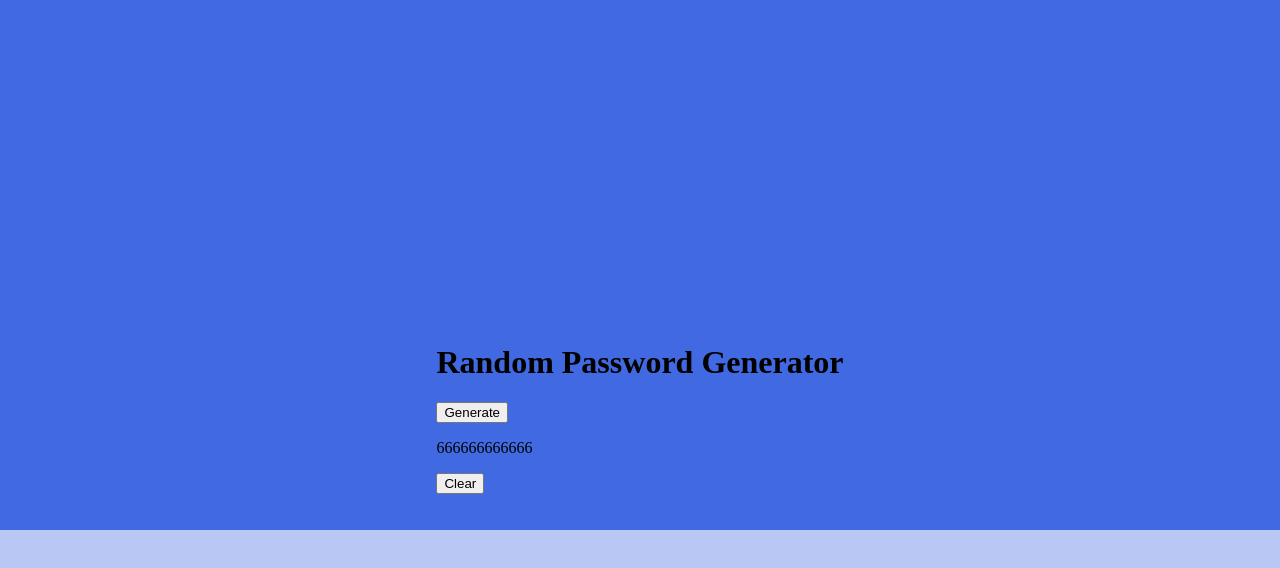
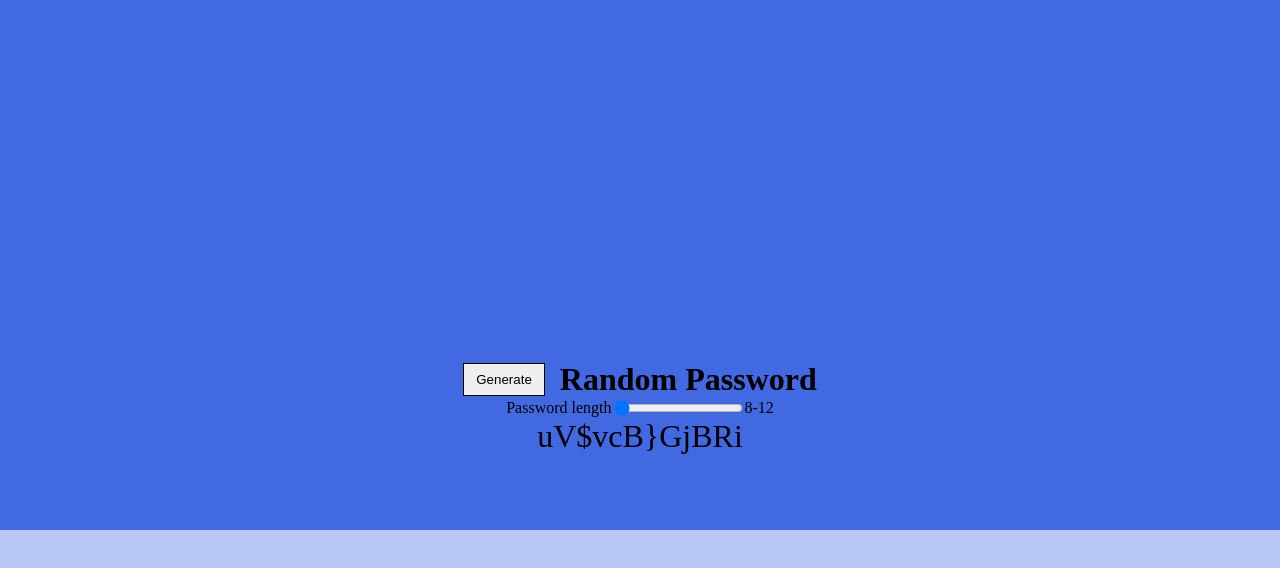
Before and after one commit to Blackhawk56210/LetPhil, a plain HTML site: page PassWordGenerator/index.html in a window 1280 px wide. Both pictures are taken after a click on the button "Generate". Drawn offline with Linux system fonts and the light colour scheme.

Commit message:
updating password generator

```diff
--- a/PassWordGenerator/index.html
+++ b/PassWordGenerator/index.html
@@ -4,15 +4,25 @@
     <meta charset="UTF-8">
     <meta name="viewport" content="width=device-width, initial-scale=1.0">
     <link rel="stylesheet" href="styles.css">
-    <title>Document</title>
+    <title>Random Password Generator</title>
 </head>
 <body>
  <div id="container">
-    <h1>Random Password Generator</h1>
-    <button id="generate" >Generate</button>
+    <div id="header">
+     <button id="generate" >Generate</button>
+     <h1>Random Password</h1>
+    </div>
+    <div id="length">
+      <label for="slider">Password length</label>
+      <input type="range" id="length-selector" min="8" max="12" value="8" step="2">
+      <span id="sliderValue">8-12</span>
+      <datalist id="tickmarks">
+        <option value="8"></option>
+        <option value="10"></option>
+        <option value="12"></option>
+      </datalist>
+    </div>
     <p id="output"></p>
-    <!--add clear button/local storage-->
-    <button id="Clear">Clear</button>
  </div>
     <script src="script.js"></script>
 </body>
--- a/PassWordGenerator/script.js
+++ b/PassWordGenerator/script.js
@@ -1,26 +1,50 @@
 //character variables
-const characters = "ABCDEFGHIJKLMNOPQRSTUVWXYZabcdefghijklmnopqrstuvwxyz0123456789";
+const characters = "ABCDEFGHIJKLMNOPQRSTUVWXYZabcdefghijklmnopqrstuvwxyz0123456789!#$%&'()*+,-./:;<=>?@[\]^_`{|}~";
 
-//random index
+//index
 const passwordLength = 12;
 const randomIndex = Math.floor(Math.random() * characters.length);
 const randomCharacters = characters[randomIndex];
+const slider = document.getElementById("lengthSlider");
+const lengthDisplay = document.getElementById("lengthValue");
+const generateButton = document.getElementById("generate");
+const output = document.getElementById("output");
 
 //random password Generation
 function generateRandomPassword(passwordLength) {
     let password = "";
     for (let i = 0; i < passwordLength; i++){
-    password += randomCharacters;
-
+      const randomIndex = Math.floor(Math.random() * characters.length);
+      password += characters[randomIndex];
   }
   return password;
 }
 
-//password Generator
+//password Generator button
 document.getElementById("generate").addEventListener("click", () => {
  const password = generateRandomPassword(12);
  document.getElementById("output").textContent = password;
 });
 
+//update length display when slider moves
+slider.addEventListener("input", () => {
+  LengthDisplay.textContent = slider.value;
+});
+
+generateButton.addEventListener("click", () => {
+  const passwordLength = slider.value;
+  const password = generateRandomPassword(passwordLength);
+  output.textContent = password;
+})
+
+
+//length-selector tickmarks
+// const slider = document.getElementById("slider");
+// const sliderValue = document.getElementById("sliderValue");
+
+// sliderValue.addEventListener("input", () => {
+//   sliderValue.textContent = slider.Value;
+// })
+
 //hope it works
-console.log(generateRandomPassword(characters));
+console.log(generateRandomPassword(12));
--- a/PassWordGenerator/styles.css
+++ b/PassWordGenerator/styles.css
@@ -6,17 +6,53 @@ body {
     background: linear-gradient(180deg, #4169e1 65%, #B8C7F4 35%);
 }
 
-.container {
+#header {
+    display: flex;
+    align-items: center; /* Aligns items vertically */
+    justify-content: flex-start; /* Aligns items to the left */
+    gap: 15px; /* Space between the button and heading */
+}
+
+h1 {
+    margin: 0; /* Removes default margin */
+    white-space: nowrap; /* Prevents wrapping */
+}
+
+#generate {
+    cursor: pointer;
+    border: 1px solid #000;
+    padding: 8px 12px; /* Adds padding for better spacing */
+}
+
+#length {
+    display: flex;
+    align-items: center;
+    justify-content: center;
+}
+
+#output {
     display: flex;
     justify-content: center;
-    align-items: center;
-    border: 1px solid #000;
+    margin: 0px;
+    font-size: 2.0rem;
 }
 
-.generate {
+/*range selector
+
+input[type="range"] {
+    appearance: none;
+}
+
+input[type="range"]::-webkit-slider-thumb {
+    appearance: none;
+    background: blue;
+    width: 15px;
+    height: 15px;
+    border-radius: 50%;
     cursor: pointer;
-    align-items: center;
-    display: flex;
-    justify-content: center;
-    border: 1px solid #000;
 }
+
+input[type="range"]::-moz-range-thumb {
+    cursor: pointer;
+}
+*/
```
